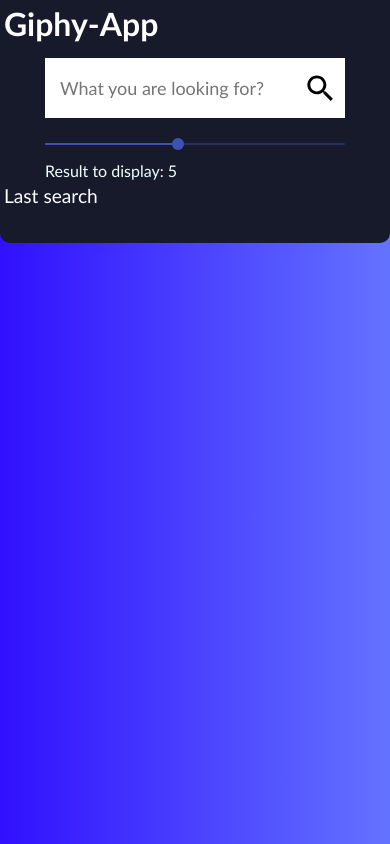
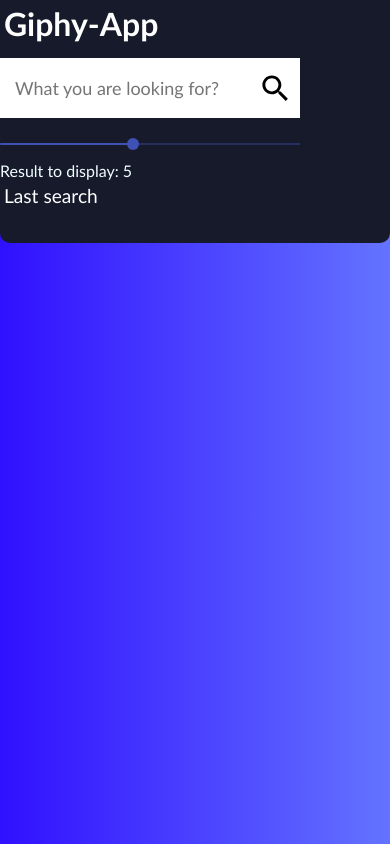
Before and after one commit to rsergyu/giphy_fe, a React (Create React App) app: page / in a window 390 px wide. Built offline with nearby package versions, Linux system fonts and the light colour scheme.

Commit message:
Update SearchBar.css

```diff
--- a/src/Components/SearchBar.css
+++ b/src/Components/SearchBar.css
@@ -8,7 +8,7 @@
 @media only screen and (max-width: 600px) {
  .searchInputsContainer {
    flex-direction: column;
-   align-items: left;
+   align-items: flex-start;
   }
 }
 .searchInputs {
```
